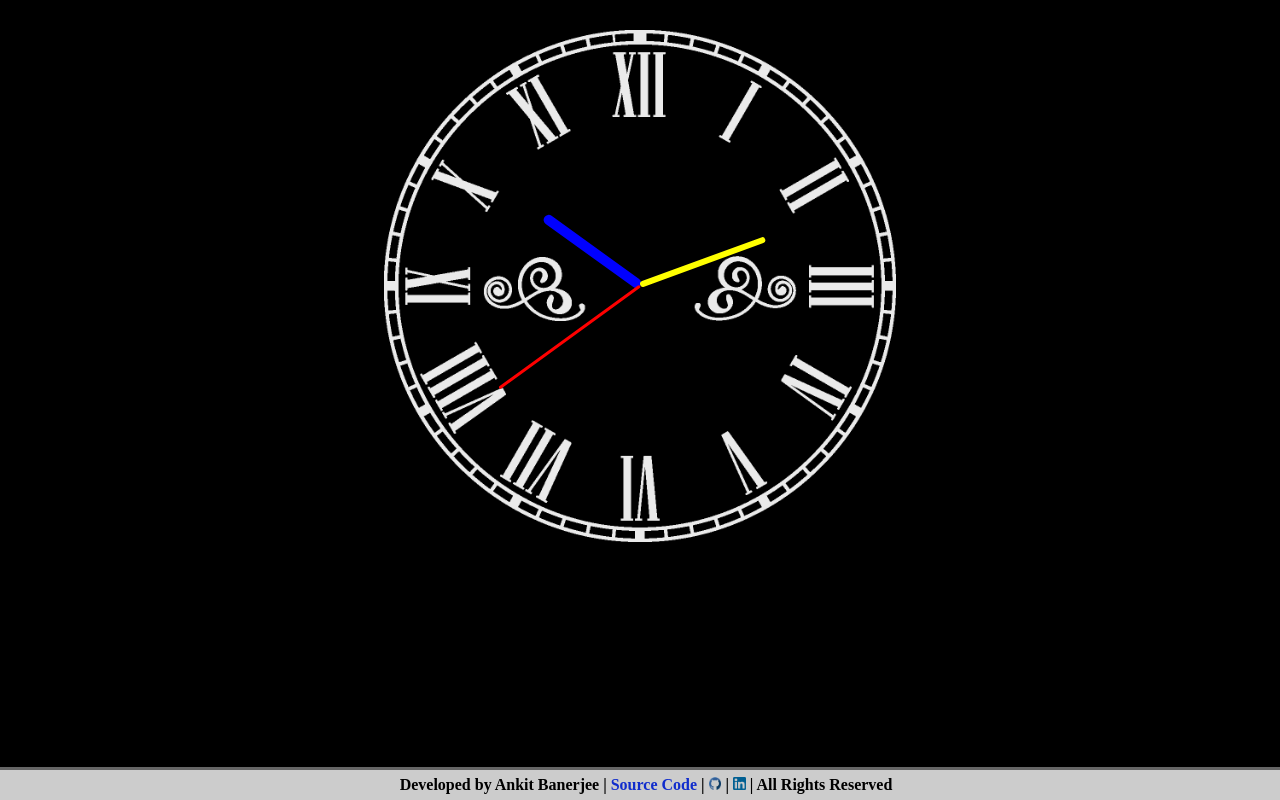
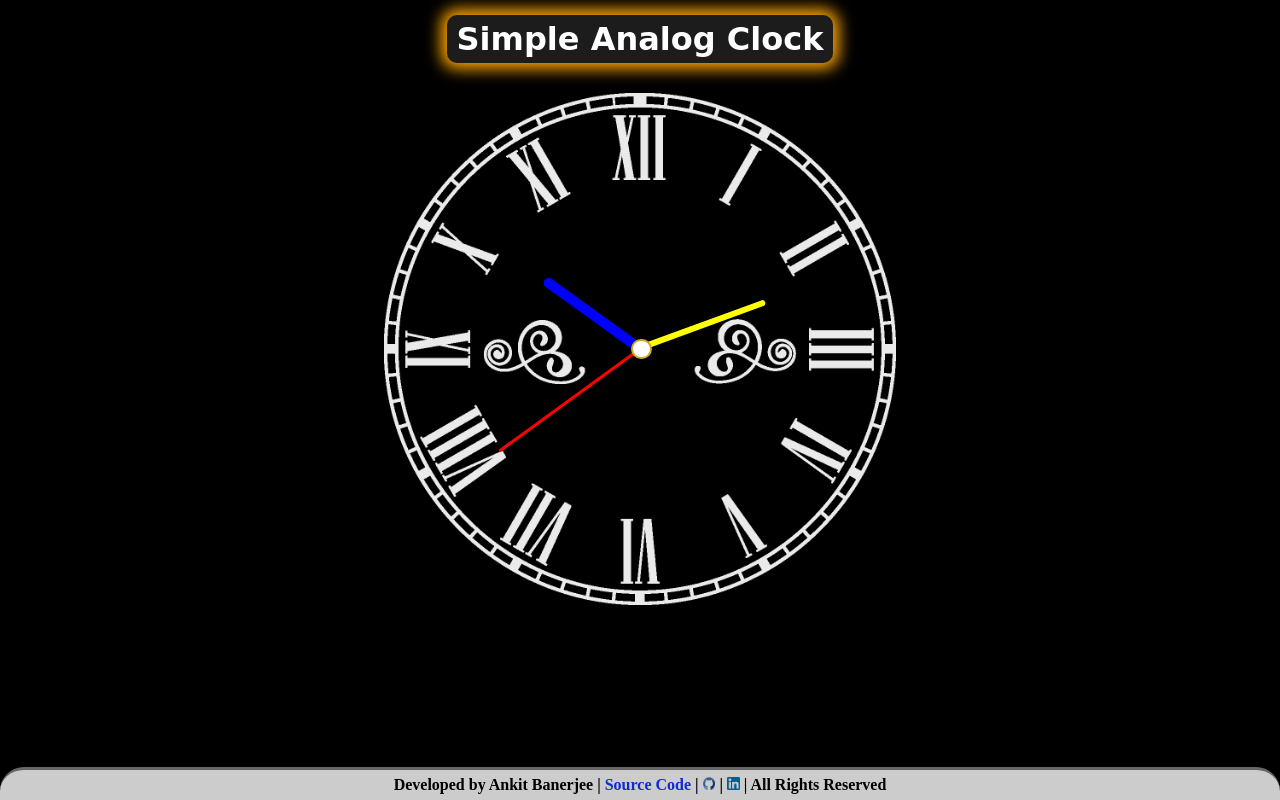
Before and after one commit to ankitbanerjee0211/Analog_Clock, a plain HTML site: page index.html in a window 1280 px wide. Drawn offline with Linux system fonts and the light colour scheme.

Commit message:
Bug Fixing

```diff
--- a/css/style.css
+++ b/css/style.css
@@ -1,5 +1,28 @@
+*{
+    margin: 0;
+    padding: 0;
+    box-sizing: border-box;
+}
 body{
     background-color: black;
+}
+
+h1{
+    color: white;
+    text-align: center;
+    padding: 5px 10px;
+    box-shadow: 0 0 15px 6px orange;
+    display: inline-block;
+    border-radius: 10px;
+    background: rgba(255, 255, 255, 0.11);
+    font-family: cursive;
+}
+
+
+.header {
+    text-align: center;
+    padding-top: 15px;
+    margin: 0 5px;
 }
 
 #clockContainer{
@@ -36,7 +59,6 @@ body{
     left: 49.45%;
     z-index: 1;
     background-color: blue;
-
 }
 
 #second{
@@ -46,6 +68,18 @@ body{
     left: 49.75%;
     z-index: 2;
     background-color: cyan;
+}
+
+#circle{
+    position: absolute;
+    width: 4%;
+    height: 4%;
+    background-color: black;
+    border-radius: 5rem;
+    top: 48%;
+    left: 48.25%;
+    z-index: 500;
+    border: 2px solid #3255e4;
 }
 
 #footer{
@@ -58,10 +92,11 @@ body{
     color: rgb(0, 0, 0);
     background-color: rgb(255, 255, 255);
     text-align: center;
-    padding: 6px;
+    padding: 6px 3px;
     opacity: 0.8;
     font-weight: bold;
     border-top: 3px solid grey;
+	border-radius: 3vmin 3vmin 0 0;
 }
 #footer a{
     text-decoration: none;
@@ -80,4 +115,7 @@ body{
     #footer{
         font-size: 13px;
     }
+    h1{
+        font-size: 20px;
+    }
 }
--- a/index.html
+++ b/index.html
@@ -10,10 +10,14 @@
     <link rel="icon" type="image/png" href="img/favicon.png">
 </head>
 <body>
+    <div class="header">
+        <h1>Simple Analog Clock</h1>
+    </div>
     <div id="clockContainer">
         <div id="hour"></div>
         <div id="minute"></div>
         <div id="second"></div>
+        <div id="circle"></div>
     </div>
     <footer id="footer">Developed by Ankit Banerjee | <a href="https://github.com/ankitbanerjee0211/Analog_Clock">Source Code</a> | <a href="https://github.com/ankitbanerjee0211" target="_blank"><img src="img/github.png" alt="Github"></a> | <a href="https://www.linkedin.com/in/ankit-banerjee-0211/" target="_blank"><img src="img/linkedin.png" alt="LinkedIn"></a> | All Rights Reserved</footer>
 </body>
```
